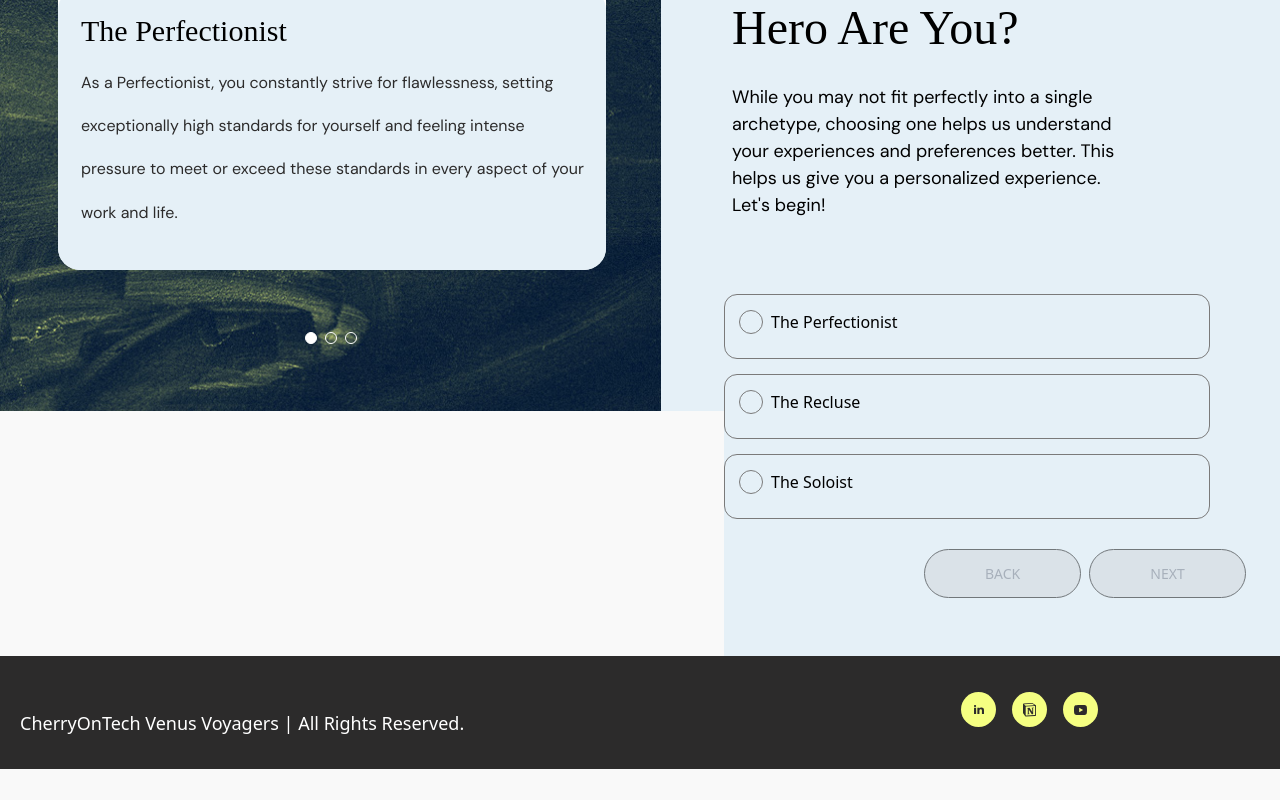
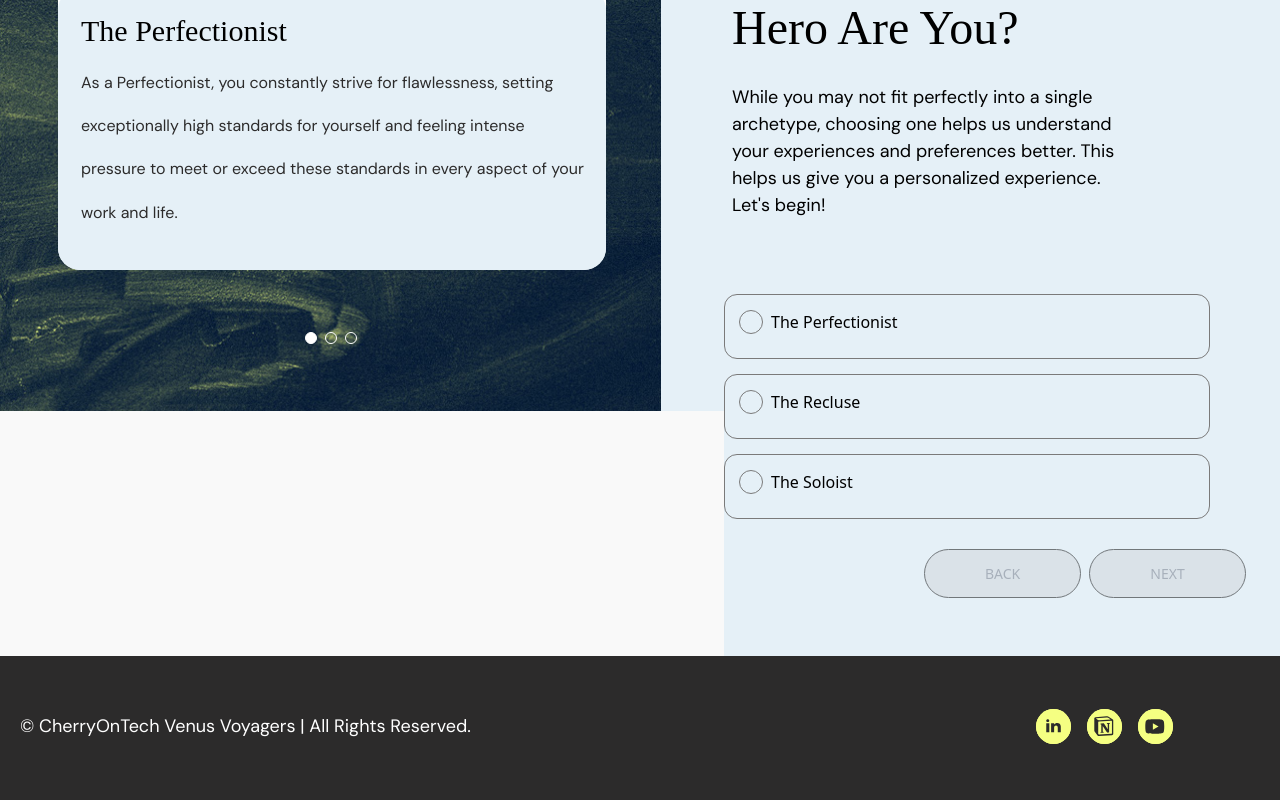
Before and after one commit to cherryontech/JourneyWise, a React (Vite) app in the folder app/: page /questionnaire in a window 1280 px wide. Shown: the part 389-1189 px from the top of the page. Before the commit the page ends 1158 px from the top, so only its background shows below. Built offline with nearby package versions, Linux system fonts and the light colour scheme; a web font is replaced by a local one.

Commit message:
fixed styling in footer

```diff
--- a/app/src/components/Footer/Footer.jsx
+++ b/app/src/components/Footer/Footer.jsx
@@ -1,28 +1,30 @@
 import React from 'react'
 import classNames from 'classnames'
+import './footer-custom.css'
 
 const Footer = () => {
 
-  const style = (listStyle, iconStyle) => {
+  const style = (listStyle) => {
     return classNames (
-      {"w-[35px] h-[35px] rounded-full bg-[#F5FF82] flex items-center justify-center": listStyle},
-      {"text-black w-[20px] h-[20px] fill-current": iconStyle}
+      {"w-[35px] h-[35px] rounded-full bg-[#F5FF82] flex": listStyle},
     )
   }
 
   return (
-    <>
-      <footer>
-        <div className = "flex flex-col gap-[37px] items-center lg:flex-row  lg: justify-between bg-[#2C2B2B] text-white py-[32px] pr-[25px]">
-          <h3 className= "text-center font-sans lg:text-[18px] text-[16px] leading-[27px] font-normal mt-[22px] mr-[10px ml-[12px]  lg:leading-[35px]lg:mt-[25px] lg:ml-[20px]">CherryOnTech Venus Voyagers | All Rights Reserved.</h3>
-          <ul className = "flex gap-[16px]">
-            <li className ={style("listStyle")}><img src="/LinkedIn-Icon-PH.svg" /></li>
-            <li className ={style("listStyle")}><img src="Notion-Icon-PH.svg" /></li>
-            <li className ={style("listStyle")}><img src="Youtube-Icon-PH.svg" /></li>
+      <footer className="footer-custom">
+          <p id="copyright">© CherryOnTech Venus Voyagers | All Rights Reserved.</p>
+          <ul>
+            <a href="https://www.linkedin.com/company/cherry-on-tech/posts/?feedView=all">
+              <li className ={style("listStyle")}><img src="/LinkedIn-Icon-PH.svg" alt="LinkedIn Logo, link to Cherry on Tech's LinkedIn" /></li>
+            </a>
+            <a href="">
+              <li className ={style("listStyle")}><img src="Notion-Icon-PH.svg" alt="Notion Logo, link to Cherry on Tech's Notion" /></li>
+            </a>
+            <a href="">
+              <li className ={style("listStyle")}><img src="Youtube-Icon-PH.svg" alt="Youtube Logo, link to Cherry on Tech's Youtube Channel" /></li>
+            </a>
           </ul>
-        </div>
       </footer>
-    </>
   )
 }
 
--- /dev/null
+++ b/app/src/components/Footer/footer-custom.css
@@ -0,0 +1,43 @@
+footer {
+  display: flex;
+  flex-direction: row;
+  justify-content: space-between;
+  background-color: #2C2B2B;
+  color: white;
+  padding-top: 32px;
+  padding-bottom: 32px;
+  padding-right: 25px;
+  width: 100vw;
+}
+
+ul {
+  display: flex;
+  flex-direction: row;
+  justify-content: center;
+  align-items: center;
+  gap: 16px;
+  margin-top: 15px;
+}
+
+#copyright {
+  font-size: 18px;
+  margin-top: 25px;
+  margin-bottom: 28px;
+  margin-left: 20px;
+}
+
+@media (max-width: 480px) {
+  footer {
+    display: flex;
+    flex-direction: column;
+    justify-content: center;
+    align-items: center;
+    text-align: center;
+    width: 100vw;
+  }
+
+  #copyright {
+    font-size: 16px;
+    margin-left: -20px;
+  }
+}
```
